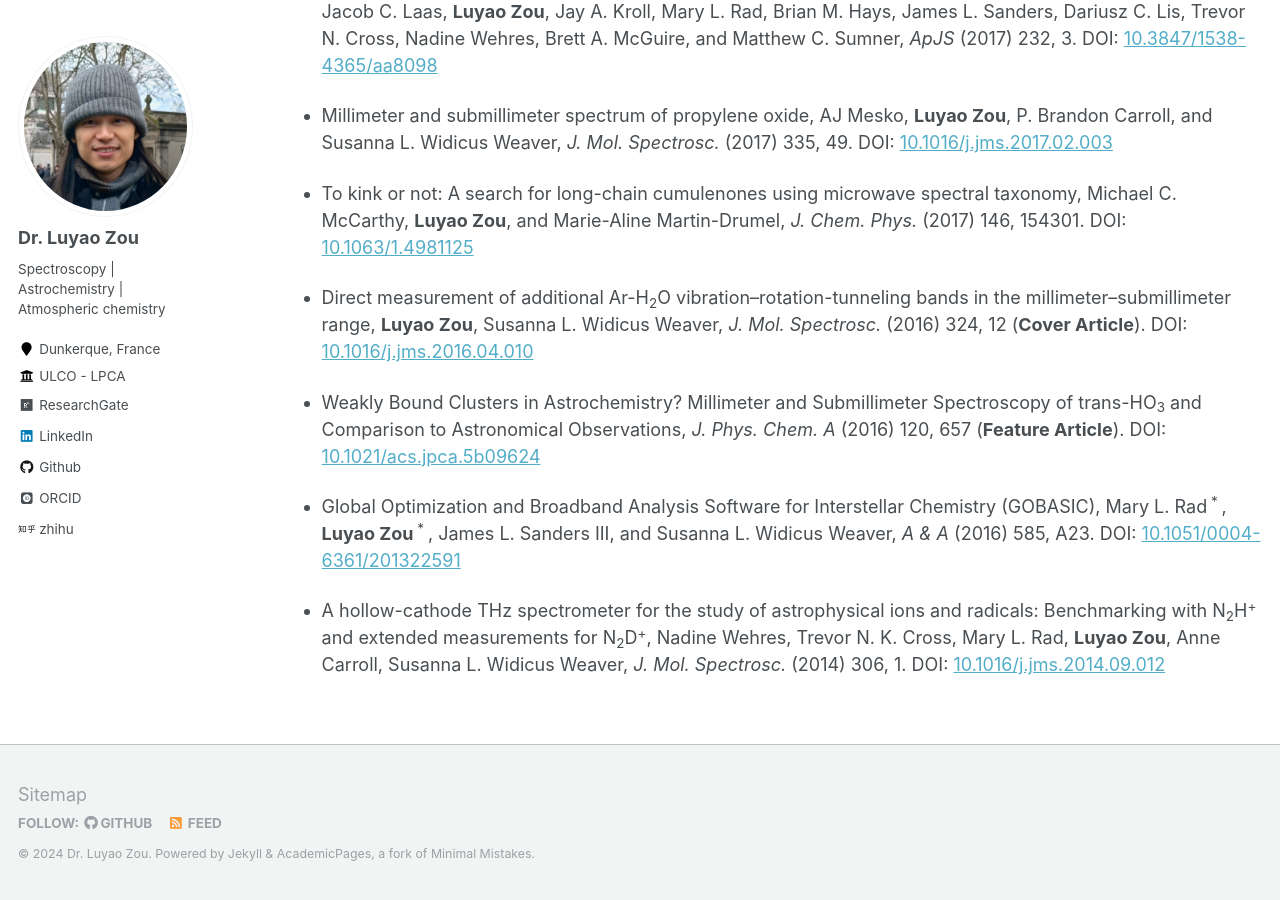
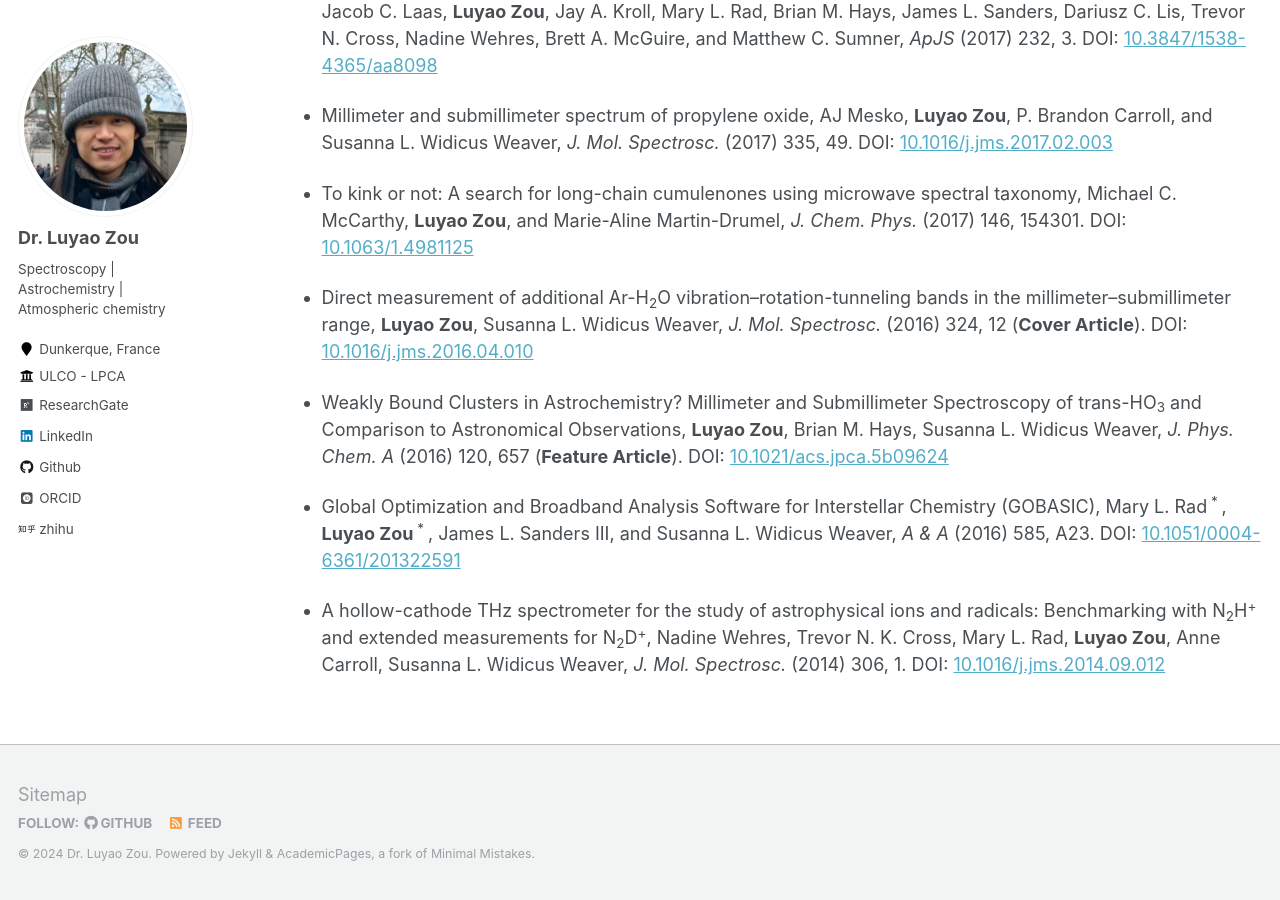
Before and after one commit to luyaozou/luyaozou.github.io, a Jekyll site: the page built from _pages/publications.md, in a window 1280 px wide and 900 px high, scrolled down 1022 px. Built offline with Jekyll 4.4.1, drawn with Linux system fonts in a browser that asks for light colours; some web fonts are replaced.

Commit message:
Add author for JPCA 2016.
- it was forgotten

```diff
--- a/_pages/publications.md
+++ b/_pages/publications.md
@@ -37,7 +37,7 @@ Michael C. McCarthy, __Luyao Zou__, and Marie-Aline Martin-Drumel, *J. Chem. Phy
 
 * Direct measurement of additional Ar-H<sub>2</sub>O vibration–rotation-tunneling bands in the millimeter–submillimeter range, __Luyao Zou__, Susanna L. Widicus Weaver, *J. Mol. Spectrosc.* (2016) 324, 12 (**Cover Article**). DOI: [10.1016/j.jms.2016.04.010](https://doi.org/10.1016/j.jms.2016.04.010)
 
-* Weakly Bound Clusters in Astrochemistry? Millimeter and Submillimeter Spectroscopy of trans-HO<sub>3</sub> and Comparison to Astronomical Observations, *J. Phys. Chem. A* (2016) 120, 657 (**Feature Article**). DOI: [10.1021/acs.jpca.5b09624](https://doi.org/10.1021/acs.jpca.5b09624)
+* Weakly Bound Clusters in Astrochemistry? Millimeter and Submillimeter Spectroscopy of trans-HO<sub>3</sub> and Comparison to Astronomical Observations, __Luyao Zou__, Brian M. Hays, Susanna L. Widicus Weaver, *J. Phys. Chem. A* (2016) 120, 657 (**Feature Article**). DOI: [10.1021/acs.jpca.5b09624](https://doi.org/10.1021/acs.jpca.5b09624)
 
 * Global Optimization and Broadband Analysis Software for Interstellar Chemistry (GOBASIC), Mary L. Rad<sup> &#42; </sup>, __Luyao Zou__<sup> &#42; </sup>, James L. Sanders III, and Susanna L. Widicus Weaver, *A &amp; A* (2016)  585, A23. DOI: [10.1051/0004-6361/201322591](https://doi.org/10.1051/0004-6361/201322591)
 
```
Also changed, not shown: _pages/cv.md (+1 -1 lines).
